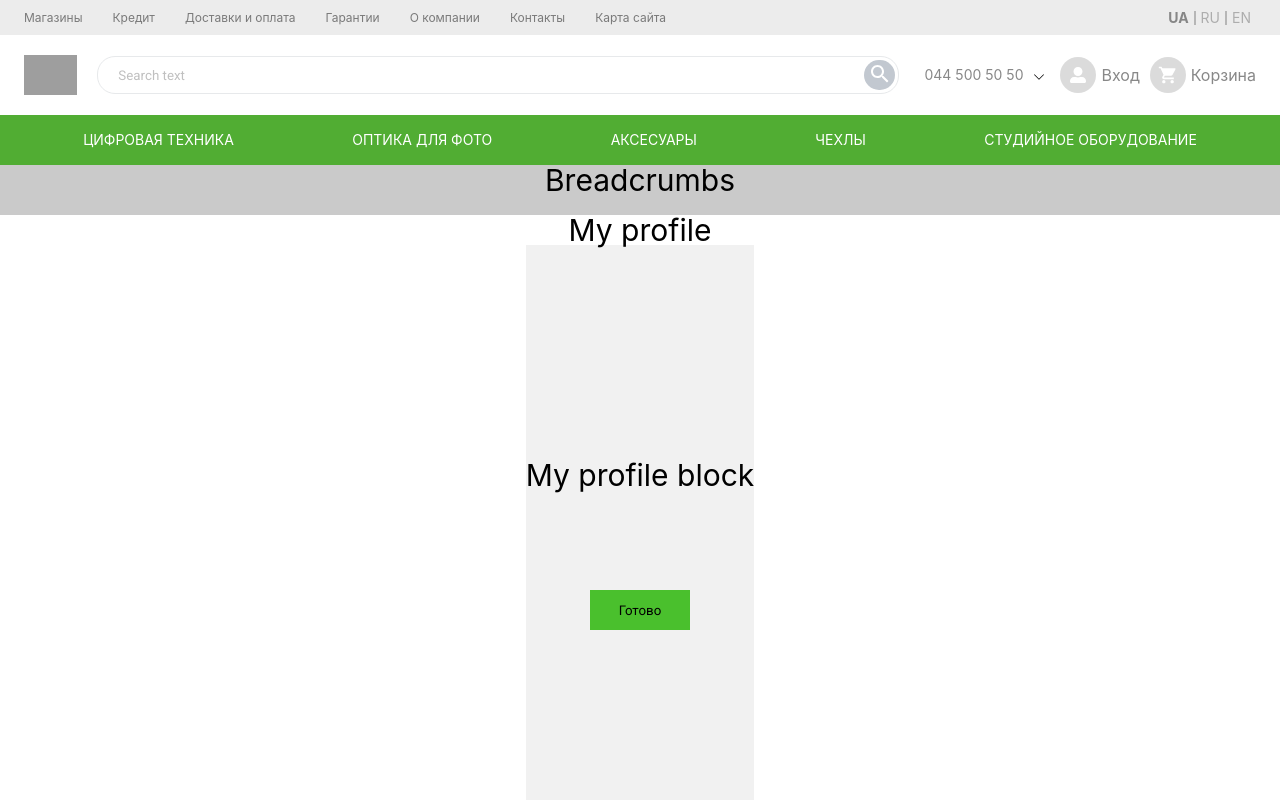
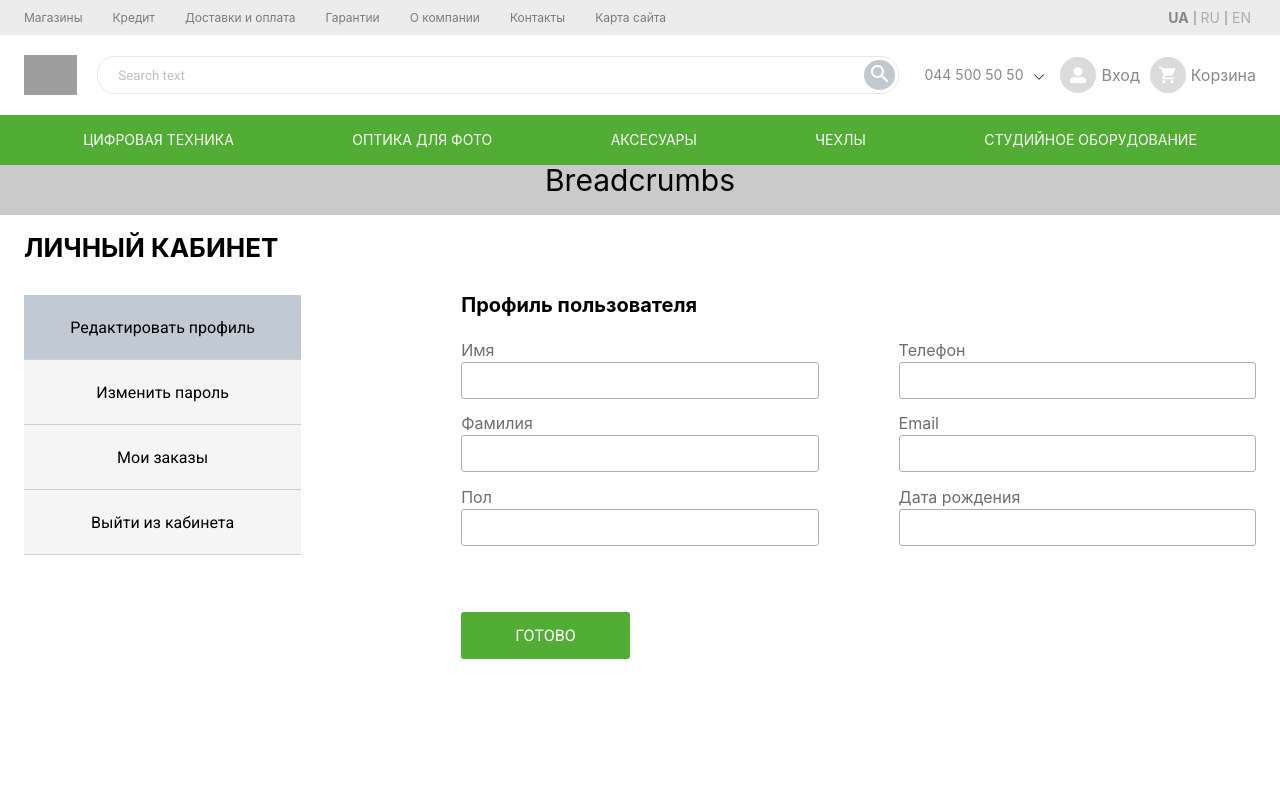
Before and after one commit to viaduksun/ABC-photo, a React (Create React App) app: page /profile in a window 1280 px wide. Shown: the top 800 px of the page. Built offline with nearby package versions, Linux system fonts and the light colour scheme; grey boxes are pictures that could not be loaded.

Commit message:
Vb profile (#49)
* tabs

* field

* form

* profile

```diff
--- /dev/null
+++ b/src/components/ProfileBlock/ChangePassword.jsx
@@ -0,0 +1,13 @@
+import React from 'react';
+// import styles from './ProfileBlock.module.scss';
+
+const ChangePassword = () => {
+  console.log('Edit');
+  return (
+    <div>
+      <h1>ChangePassword</h1>
+    </div>
+  );
+};
+
+export default ChangePassword;
--- /dev/null
+++ b/src/components/ProfileBlock/EditProfile.jsx
@@ -0,0 +1,87 @@
+/* eslint-disable no-unused-vars */
+/* eslint-disable operator-linebreak */
+/* eslint-disable object-curly-newline */
+import React from 'react';
+import { Formik, Form } from 'formik';
+import * as Yup from 'yup';
+import TextInput from './TextInput';
+import styles from './ProfileBlock.module.scss';
+import Button from '../UI/Button/Button';
+
+const EditProfile = () => {
+  const handleSubmitForm = (values, { setSubmitting }) => {
+    const { firstName, lastName, sex, birth, email, phone } = values;
+    // const isPasswordMatch = newPassword === confirmPassword;
+    const isFormValid = firstName && lastName && sex && birth && email && phone;
+
+    if (isFormValid) {
+      setSubmitting(true);
+
+      setSubmitting(false);
+      const form = {
+        firstName: values.firstName,
+        lastName: values.lastName,
+        age: values.age,
+        address: values.address,
+        phone: values.phone,
+      };
+      console.log(form);
+    }
+  };
+
+  const validate = Yup.object({
+    firstName: Yup.string()
+      .max(10, 'Must be 10 characters or less')
+      .required('First name is required'),
+    lastName: Yup.string()
+      .max(20, 'Must be 20 characters or less')
+      .required('Last name is required'),
+    age: Yup.number()
+      .max(99, 'Must be 2 characters or less')
+      .required('Age is required'),
+    sex: Yup.string()
+      .max(40, 'Must be 40 characters or less')
+      .required('Address is required'),
+    email: Yup.string().email('Email is invalid').required('Email is required'),
+    phone: Yup.string()
+      .max(15, 'Must be 15 characters or less')
+      .required('Phone is required'),
+  });
+
+  console.log('Edit');
+  return (
+    <div className={styles.edit_Prpfile_Wrapper}>
+      <h2>Профиль пользователя</h2>
+      <Formik
+        initialValues={{
+          firstName: '',
+          lastName: '',
+          sex: '',
+          email: '',
+          phone: '',
+          birth: '',
+        }}
+        onSubmit={handleSubmitForm}
+        validationSchema={validate}
+      >
+        {(formik) => (
+          <Form className={styles.formWrapper}>
+            <div className={styles.inputsWrapper}>
+              <TextInput label="Имя" name="firstName" type="text" />
+              <TextInput label="Фамилия" name="lastName" type="text" />
+              <TextInput label="Пол" name="sex" type="text" />
+              <TextInput label="Телефон" name="phone" type="text" />
+              <TextInput label="Email" name="email" type="email" />
+              <TextInput label="Дата рождения" name="birth" type="select" />
+            </div>
+            <div className="form-btn-group">
+              <Button type="cart_green">Готово</Button>
+            </div>
+          </Form>
+        )}
+      </Formik>
+    </div>
+  );
+};
+
+export default EditProfile;
--- /dev/null
+++ b/src/components/ProfileBlock/Orders.jsx
@@ -0,0 +1,13 @@
+import React from 'react';
+// import styles from './ProfileBlock.module.scss';
+
+const Orders = () => {
+  console.log('Edit');
+  return (
+    <div>
+      <h1>Orders</h1>
+    </div>
+  );
+};
+
+export default Orders;
--- a/src/components/ProfileBlock/ProfileBlock.jsx
+++ b/src/components/ProfileBlock/ProfileBlock.jsx
@@ -1,18 +1,63 @@
-import React from 'react';
+import React, { useState } from 'react';
 import { Link } from 'react-router-dom';
+import classNames from 'classnames';
+import EditProfile from './EditProfile';
+import Orders from './Orders';
+import ChangePassword from './ChangePassword';
 import styles from './ProfileBlock.module.scss';
 
-const ProfileBlock = () => (
+const ProfileBlock = () => {
+  const [current, setCurrent] = useState('edit');
+  const handleEdit = () => {
+    setCurrent('edit');
+  };
+  const handleChange = () => {
+    setCurrent('change');
+  };
+  const handleOrders = () => {
+    setCurrent('orders');
+  };
+  const btnEdit = classNames({
+    [styles.btnProfile]: true,
+    [styles.btnProfile_active]: current === 'edit',
+  });
+  const btnChange = classNames({
+    [styles.btnProfile]: true,
+    [styles.btnProfile_active]: current === 'change',
+  });
+  const btnOrders = classNames({
+    [styles.btnProfile]: true,
+    [styles.btnProfile_active]: current === 'orders',
+  });
+  return (
     <div className={styles.ProfileBlock}>
-    <h1>My profile block</h1>
-    <div className={styles.btnBox}>
+      <div className={styles.header}>Личный кабинет</div>
+      <div className={styles.content}>
+        <div className={styles.btnBlock}>
+          <button className={btnEdit} type="button" onClick={handleEdit}>
+            Редактировать профиль
+          </button>
+          <button className={btnChange} type="button" onClick={handleChange}>
+            Изменить пароль
+          </button>
+          <button className={btnOrders} type="button" onClick={handleOrders}>
+            Мои заказы
+          </button>
+
           <Link to="/">
-        <button type="button" className="btn">
-          Готово
+            <button className={styles.btnProfile} type="button">
+              Выйти из кабинета
             </button>
           </Link>
         </div>
+        <div className={styles.optionContent}>
+          {current === 'edit' && <EditProfile />}
+          {current === 'change' && <ChangePassword />}
+          {current === 'orders' && <Orders />}
+        </div>
+      </div>
     </div>
   );
+};
 
 export default ProfileBlock;
--- a/src/components/ProfileBlock/ProfileBlock.module.scss
+++ b/src/components/ProfileBlock/ProfileBlock.module.scss
@@ -1,11 +1,57 @@
 .ProfileBlock {
   height: 600px;
-  background: rgb(241, 241, 241);
+  // background: rgb(241, 241, 241);
+}
+.header {
+  height: 80px;
+  text-transform: uppercase;
+  font-weight: bold;
+  font-size: 26px;
+  padding-top: 20px;
+}
+.content {
   display: flex;
-  flex-direction: column;
-  justify-content: center;
-  align-items: center;
 }
-.btnBox {
-  margin-top: 100px;
+.edit_Prpfile_Wrapper {
+  margin-left: 160px;
+  h2 {
+    font-weight: bold;
+    font-size: 20px;
+    margin-bottom: 27px;
+  }
 }
+.btnBlock {
+  flex: 1 1 15%;
+}
+.btnProfile {
+  width: 100%;
+  min-height: 65px;
+  background: #f5f5f5;
+  border-bottom: 1px solid rgb(207, 207, 207);
+  font-size: 16px;
+  transition: all 0.1s ease 0s;
+  cursor: pointer;
+  &:hover {
+    background: #dee5f0;
+  }
+  &_active {
+    background: #c1c9d4;
+  }
+}
+.optionContent {
+  flex: 1 1 70%;
+  background: rgb(255, 255, 255);
+}
+.formWrapper {
+}
+.inputsWrapper {
+  height: 220px;
+  // border: 3px solid rgb(0, 160, 35);
+  // background: rgb(0, 135, 189);
+  display: grid;
+  grid-template-rows: repeat(3, minmax(30px, 1fr));
+  grid-template-columns: repeat(2, minmax(200px, 1fr));
+  grid-column-gap: 80px;
+  grid-auto-flow: column;
+  margin-bottom: 50px;
+}
--- /dev/null
+++ b/src/components/ProfileBlock/TextInput.jsx
@@ -0,0 +1,33 @@
+/* eslint-disable react/prop-types */
+/* eslint-disable react/jsx-props-no-spreading */
+import React from 'react';
+import { ErrorMessage, useField } from 'formik';
+import './TextInput.scss';
+// import Checked from './icons/Checked';
+
+const TextInput = ({ label, ...props }) => {
+  const [field, meta] = useField(props);
+  return (
+    <div className="profile-input-label-group">
+      <label className="profile-input-label" htmlFor={field.name}>
+        {label}
+      </label>
+      <input
+        className={`profile-input ${
+          meta.touched && meta.error && 'is-invalid'
+        } ${meta.touched && !meta.error && 'valid'}`}
+        {...props}
+        {...field}
+        autoComplete="off"
+      />
+      <ErrorMessage
+        component="div"
+        name={field.name}
+        className="profile-input-error"
+      />
+      {/* {meta.touched && !meta.error && <Checked />} */}
+    </div>
+  );
+};
+
+export default TextInput;
--- /dev/null
+++ b/src/components/ProfileBlock/TextInput.scss
@@ -0,0 +1,32 @@
+.profile-input-label-group {
+  position: relative;
+  display: flex;
+  flex-direction: column;
+  // border: 1px solid rgb(119, 0, 255);
+  max-width: 400px;
+}
+.profile-input-label {
+  margin-bottom: 4px;
+  color: rgb(109, 109, 109);
+}
+.profile-input {
+  border: 1px solid rgb(175, 175, 175);
+  height: 40px;
+  // width: 400px;
+  padding: 10px;
+  margin-bottom: 20px;
+  border-radius: 3px;
+}
+.is-invalid {
+  background: rgb(255, 181, 181);
+}
+.valid {
+  border: 1px solid rgb(0, 167, 28);
+  background: rgb(178, 255, 182);
+}
+.profile-input-error {
+  position: absolute;
+  right: 0;
+  bottom: 0;
+  color: rgb(255, 0, 0);
+}
--- a/src/pages/Profile.jsx
+++ b/src/pages/Profile.jsx
@@ -5,10 +5,11 @@ import ProfileBlock from '../components/ProfileBlock/ProfileBlock';
 const Profile = () => (
   <>
     <Breadcrumbs />
-    <div className="container">
-      <h1>My profile</h1>
-      <ProfileBlock />
-    </div>
+    <section className="profile">
+      <div className="container">
+        <ProfileBlock />
+      </div>
+    </section>
   </>
 );
 
```
Lines whose indentation alone changed are shown as unchanged.
